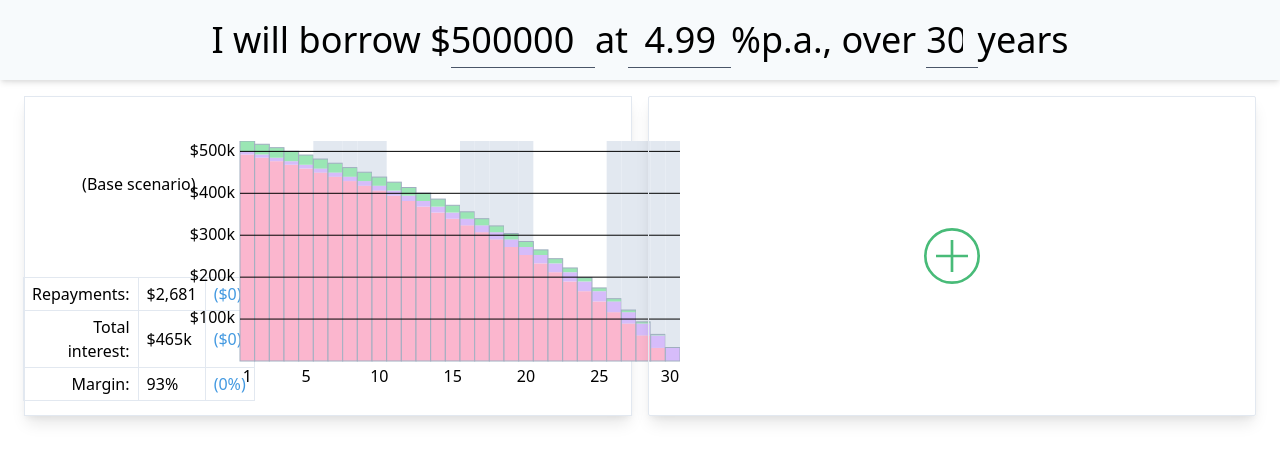
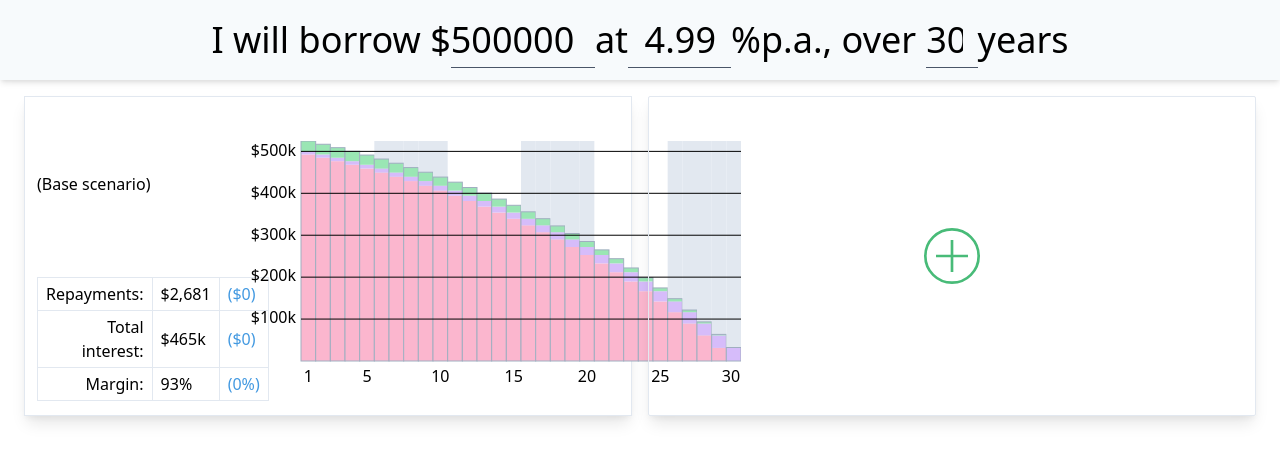
Before and after one commit to camjackson/whatif.mortgage, a React (Create React App) app: page / in a window 1280 px wide. Shown: the top 462 px of the page. Built offline with nearby package versions, Linux system fonts and the light colour scheme.

Commit message:
Better table alignment

```diff
--- a/src/scenario/ScenarioInputs.tsx
+++ b/src/scenario/ScenarioInputs.tsx
@@ -42,7 +42,7 @@ const ScenarioInputs: FC<Props> = ({
   setValue,
 }) => (
   <form noValidate style={{ gridArea: 'form' }}>
-    <table>
+    <table className="w-full">
       <tbody>
         {selectableFieldKeys.map(fieldKey => {
           if (scenario[fieldKey] === undefined) {
--- a/src/scenario/ScenarioPanel.tsx
+++ b/src/scenario/ScenarioPanel.tsx
@@ -60,7 +60,7 @@ const ScenarioPanel: FC<Props> = ({
   return (
     <section
       style={gridAreas}
-      className="panel py-1 px-3 grid cols-35-65 items-center justify-items-center text-l font-hairline"
+      className="panel py-1 px-3 grid cols-35-65 items-center justify-items-stretch text-l font-hairline"
     >
       <ScenarioHeader index={index} removeScenario={removeScenario} />
       {index === 0 ? (
--- a/src/styles/index.css
+++ b/src/styles/index.css
@@ -42,8 +42,8 @@
   grid-template-columns: 35% 65%;
 }
 
-.justify-items-center {
-  justify-items: center;
+.justify-items-stretch {
+  justify-items: stretch;
 }
 
 .justify-self-stretch {
```
